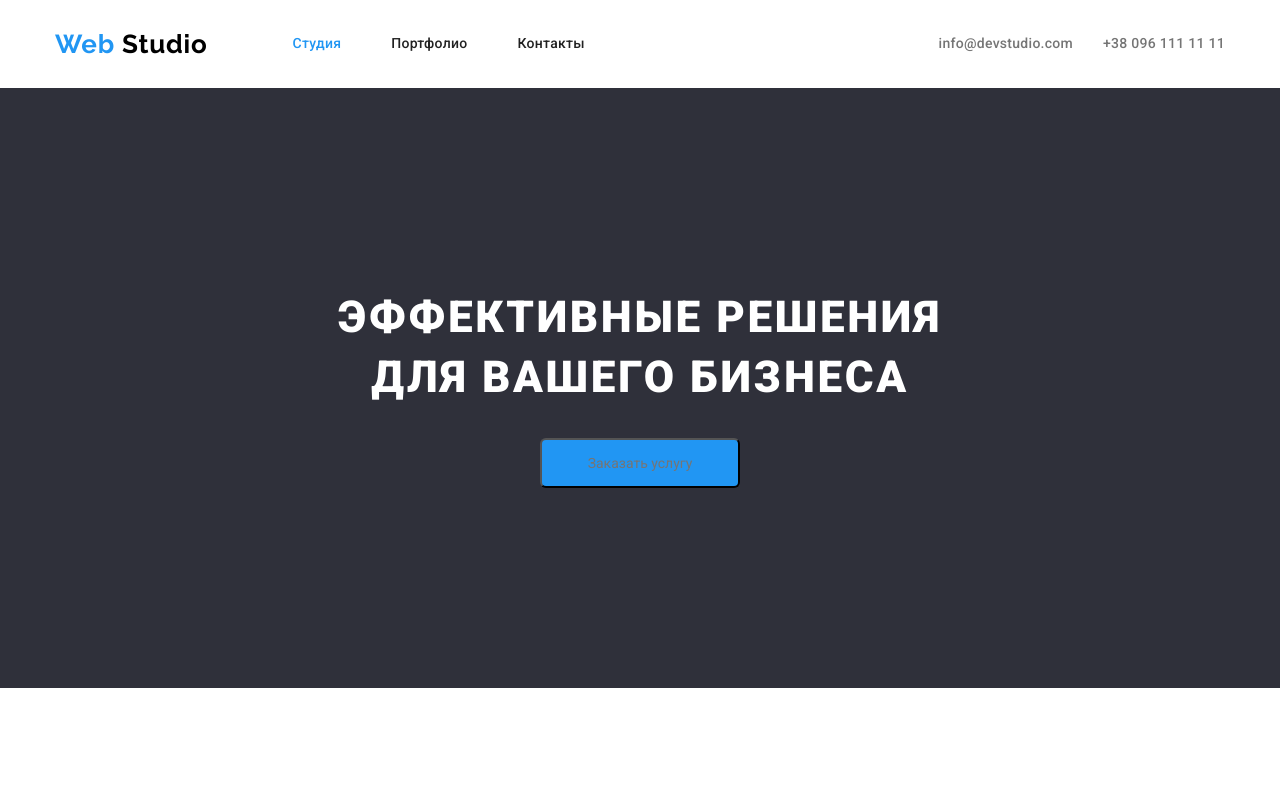
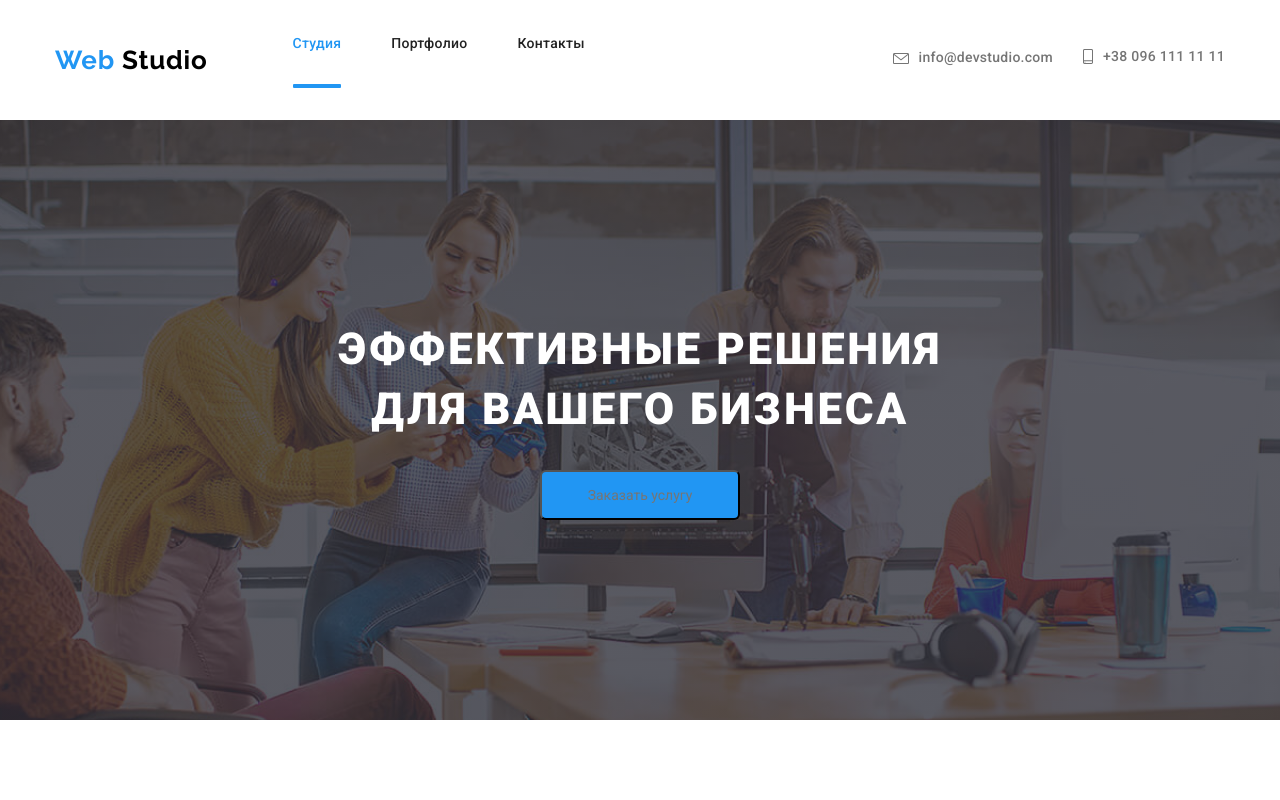
Before and after one commit to Vadim-Vatrya/goit-markup-hw-04, a plain HTML site: page index.html in a window 1280 px wide. Shown: the top 800 px of the page. Drawn offline with nearby package versions, Linux system fonts and the light colour scheme.

Commit message:
Header and Hero

```diff
--- a/css/style.css
+++ b/css/style.css
@@ -18,6 +18,7 @@ body {
   line-height: 1.71;
   letter-spacing: 0.03em;
 }
+
 html {
   box-sizing: border-box;
 }
@@ -126,6 +127,17 @@ img {
   padding-bottom: 32px;
 }
 
+.site-nav-list.current {
+  padding-bottom: 0;
+}
+.site-nav-list.current::after {
+  content: "";
+  display: block;
+  margin-top: 28px;
+  border-radius: 1px;
+  height: 4px;
+  background-color: var(--accent-color);
+}
 .auth-nav {
   display: flex;
   align-items: center;
@@ -153,17 +165,45 @@ img {
   color: var(--accent-color);
 }
 
+.auth-nav-list {
+  display: inline-flex;
+  align-items: center;
+}
+
+.auth-nav-list::before {
+  content: "";
+  margin-right: 10px;
+}
+
+.mail::before {
+  width: 16px;
+  height: 11.2px;
+  background-image: url(../images/Header/envelope.svg);
+}
+
+.mobile::before {
+  width: 10px;
+  height: 14.94px;
+  background-image: url(../images/header/smartphone.svg);
+}
 /* Hero */
 
 .hero {
   text-align: center;
-  margin-bottom: 30px;
-}
-
-.hero .container-hero {
-  background-color: var(--primary-bcg-color);
+  margin-left: auto;
+  margin-right: auto;
   padding-top: 200px;
   padding-bottom: 200px;
+  max-width: 1600px;
+  height: 600px;
+  background-image: linear-gradient(
+      rgba(47, 48, 58, 0.8),
+      rgba(47, 48, 58, 0.8)
+    ),
+    url(../images/Hero/Herois.jpg);
+  background-repeat: no-repeat;
+  background-size: cover;
+  background-position: center;
 }
 
 .hero-item {
--- a/index.html
+++ b/index.html
@@ -39,12 +39,14 @@
         <div>
           <ul class="auth-nav list">
             <li class="auth-nav-item">
-              <a class="auth-nav-list link" href="mailto:info@devstudio.com"
+              <a
+                class="auth-nav-list mail link"
+                href="mailto:info@devstudio.com"
                 >info@devstudio.com</a
               >
             </li>
             <li class="auth-nav-item">
-              <a class="auth-nav-list link" href="tel:+380961111111"
+              <a class="auth-nav-list mobile link" href="tel:+380961111111"
                 >+38 096 111 11 11</a
               >
             </li>
@@ -56,13 +58,11 @@
     <main>
       <!--Герой-->
       <section class="hero">
-        <div class="container-hero">
-          <h1 class="hero-item">
-            Эффективные решения <br />
-            для вашего бизнеса
-          </h1>
-          <button type="button" class="modal-btn">Заказать услугу</button>
-        </div>
+        <h1 class="hero-item">
+          Эффективные решения <br />
+          для вашего бизнеса
+        </h1>
+        <button type="button" class="modal-btn">Заказать услугу</button>
       </section>
 
       <!--Преимущества-->
```
Also changed, not shown: images/Header/envelope.svg (added), images/Header/smartphone.svg (added), images/Hero/Herois.jpg (added).
